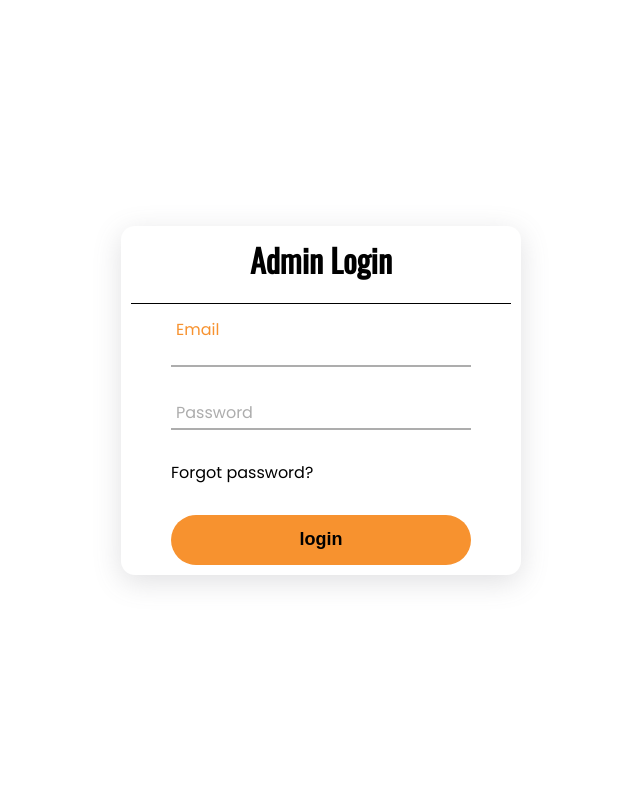
After one commit to coderSuresh/online-food-ordering-system, a PHP site: page /admin/login.html in a window 1280 px wide. The commit adds this page. Shown: the whole page, without its empty margins (319-959 px from the left). Run offline with PHP 8.4, Linux system fonts and the light colour scheme.

Commit message:
feat: add admin login

```diff
--- /dev/null
+++ b/admin/login.html
@@ -0,0 +1,37 @@
+<!DOCTYPE html>
+<html lang="en">
+
+<head>
+    <meta charset="UTF-8">
+    <meta http-equiv="X-UA-Compatible" content="IE=edge">
+    <meta name="viewport" content="width=device-width, initial-scale=1.0">
+    <meta name="author" content="Ashish Acharya, Bibek Mahat, Parask K. Bhandari, Suresh Dahal">
+    <link rel="shortcut icon" href="../images/logo.png" type="image/x-icon">
+    <title>Admin Login | RestroHub</title>
+    <link rel="stylesheet" href="../styles/style.css">
+</head>
+
+<body>
+
+    <main class=" flex direction-col h-100 border-curve-lg shadow">
+        <div class="center shadow border-curve-md">
+            <h1 class="heading text-center">Admin Login</h1>
+            <form action="#" method="post">
+                <div class="text_field">
+                    <input type="email" class="no_bg no_outline" name="email" required autofocus>
+                    <label>Email</label>
+                </div>
+                <div class="text_field">
+                    <input type="password" class="no_bg no_outline" name="password" required>
+                    <label>Password</label>
+                </div>
+                <a href="#" class="forget_password">Forgot password?</a>
+                <input type="submit" class="no_outline border-curve-lg" name="login" value="login">
+
+            </form>
+        </div>
+    </main>
+
+</body>
+
+</html>
--- a/php/customer_auth/login.php
+++ b/php/customer_auth/login.php
@@ -20,7 +20,7 @@ session_start();
     <header>
         <nav class="top_nav flex items-center">
             <div class="logo__back-btn flex items-center">
-                <!-- test back btn -->
+                <!-- back btn -->
                 <button class="nav__btn-back no_bg no_outline"><img src="../../images/ic_back.svg" alt="go back"></button>
                 <a href="#" class="logo heading flex items-center"><img src="../../images/logo.png" alt="logo">Restro
 
--- a/styles/style.css
+++ b/styles/style.css
@@ -158,6 +158,10 @@ p {
 /* set font-family poppins for normal text */
 body {
     font-family: 'Poppins', sans-serif;
+}
+
+.h-100 {
+    min-height: 100vh;
 }
 
 /* ============== for index.html =================== */
@@ -366,7 +370,7 @@ header {
 .center {
     width: 90%;
     max-width: 400px;
-    margin: 20px auto;
+    margin: auto;
     background: white;
     padding: 10px;
 }
```
